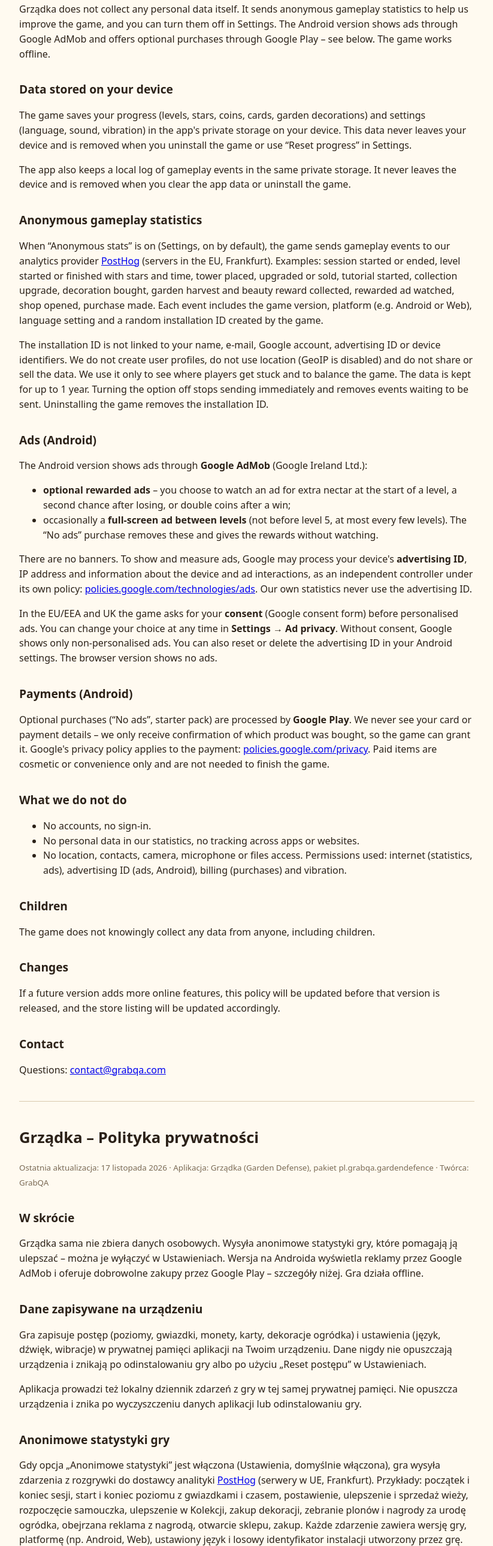
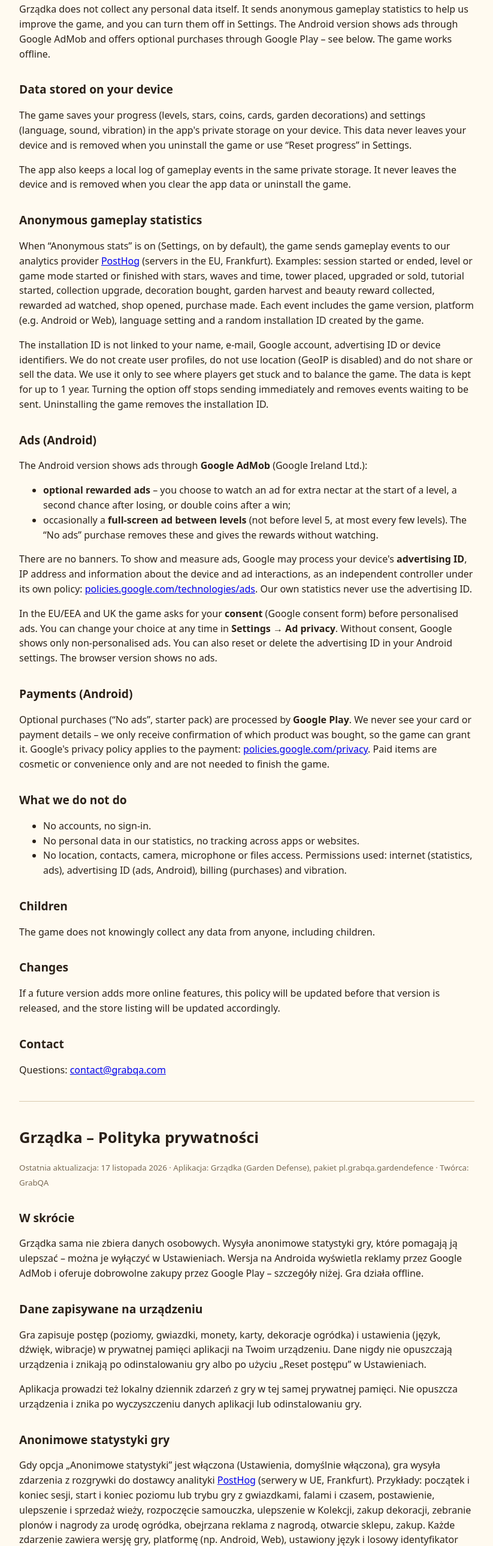
Before and after one commit to astor4ever/grzadka-garden-defense, a plain HTML site: page privacy/index.html in a window 1280 px wide. Shown: the part 222-2800 px from the top of the page at 60% size, without its empty margins (228-1051 px from the left). Drawn offline with Linux system fonts and the light colour scheme.

Commit message:
Site 0.4.0

```diff
--- a/privacy/index.html
+++ b/privacy/index.html
@@ -23,7 +23,7 @@
 <p>The app also keeps a local log of gameplay events in the same private storage. It never leaves the device and is removed when you clear the app data or uninstall the game.</p>
 
 <h2>Anonymous gameplay statistics</h2>
-<p>When “Anonymous stats” is on (Settings, on by default), the game sends gameplay events to our analytics provider <a href="https://posthog.com">PostHog</a> (servers in the EU, Frankfurt). Examples: session started or ended, level started or finished with stars and time, tower placed, upgraded or sold, tutorial started, collection upgrade, decoration bought, garden harvest and beauty reward collected, rewarded ad watched, shop opened, purchase made. Each event includes the game version, platform (e.g. Android or Web), language setting and a random installation ID created by the game.</p>
+<p>When “Anonymous stats” is on (Settings, on by default), the game sends gameplay events to our analytics provider <a href="https://posthog.com">PostHog</a> (servers in the EU, Frankfurt). Examples: session started or ended, level or game mode started or finished with stars, waves and time, tower placed, upgraded or sold, tutorial started, collection upgrade, decoration bought, garden harvest and beauty reward collected, rewarded ad watched, shop opened, purchase made. Each event includes the game version, platform (e.g. Android or Web), language setting and a random installation ID created by the game.</p>
 <p>The installation ID is not linked to your name, e-mail, Google account, advertising ID or device identifiers. We do not create user profiles, do not use location (GeoIP is disabled) and do not share or sell the data. We use it only to see where players get stuck and to balance the game. The data is kept for up to 1 year. Turning the option off stops sending immediately and removes events waiting to be sent. Uninstalling the game removes the installation ID.</p>
 
 <h2>Ads (Android)</h2>
@@ -67,7 +67,7 @@
 <p>Aplikacja prowadzi też lokalny dziennik zdarzeń z gry w tej samej prywatnej pamięci. Nie opuszcza urządzenia i znika po wyczyszczeniu danych aplikacji lub odinstalowaniu gry.</p>
 
 <h2>Anonimowe statystyki gry</h2>
-<p>Gdy opcja „Anonimowe statystyki” jest włączona (Ustawienia, domyślnie włączona), gra wysyła zdarzenia z rozgrywki do dostawcy analityki <a href="https://posthog.com">PostHog</a> (serwery w UE, Frankfurt). Przykłady: początek i koniec sesji, start i koniec poziomu z gwiazdkami i czasem, postawienie, ulepszenie i sprzedaż wieży, rozpoczęcie samouczka, ulepszenie w Kolekcji, zakup dekoracji, zebranie plonów i nagrody za urodę ogródka, obejrzana reklama z nagrodą, otwarcie sklepu, zakup. Każde zdarzenie zawiera wersję gry, platformę (np. Android, Web), ustawiony język i losowy identyfikator instalacji utworzony przez grę.</p>
+<p>Gdy opcja „Anonimowe statystyki” jest włączona (Ustawienia, domyślnie włączona), gra wysyła zdarzenia z rozgrywki do dostawcy analityki <a href="https://posthog.com">PostHog</a> (serwery w UE, Frankfurt). Przykłady: początek i koniec sesji, start i koniec poziomu lub trybu gry z gwiazdkami, falami i czasem, postawienie, ulepszenie i sprzedaż wieży, rozpoczęcie samouczka, ulepszenie w Kolekcji, zakup dekoracji, zebranie plonów i nagrody za urodę ogródka, obejrzana reklama z nagrodą, otwarcie sklepu, zakup. Każde zdarzenie zawiera wersję gry, platformę (np. Android, Web), ustawiony język i losowy identyfikator instalacji utworzony przez grę.</p>
 <p>Identyfikator instalacji nie jest powiązany z imieniem, e-mailem, kontem Google, identyfikatorem reklamowym ani identyfikatorami urządzenia. Nie tworzymy profili użytkowników, nie używamy lokalizacji (GeoIP wyłączone), nie udostępniamy i nie sprzedajemy danych. Służą wyłącznie do sprawdzania, gdzie gracze mają trudności, i do balansu gry. Dane przechowujemy do 1 roku. Wyłączenie opcji od razu zatrzymuje wysyłkę i usuwa zdarzenia czekające na wysłanie. Odinstalowanie gry usuwa identyfikator instalacji.</p>
 
 <h2>Reklamy (Android)</h2>
```
Also changed, not shown: play/index.html (+1 -1 lines), 1 other file.
